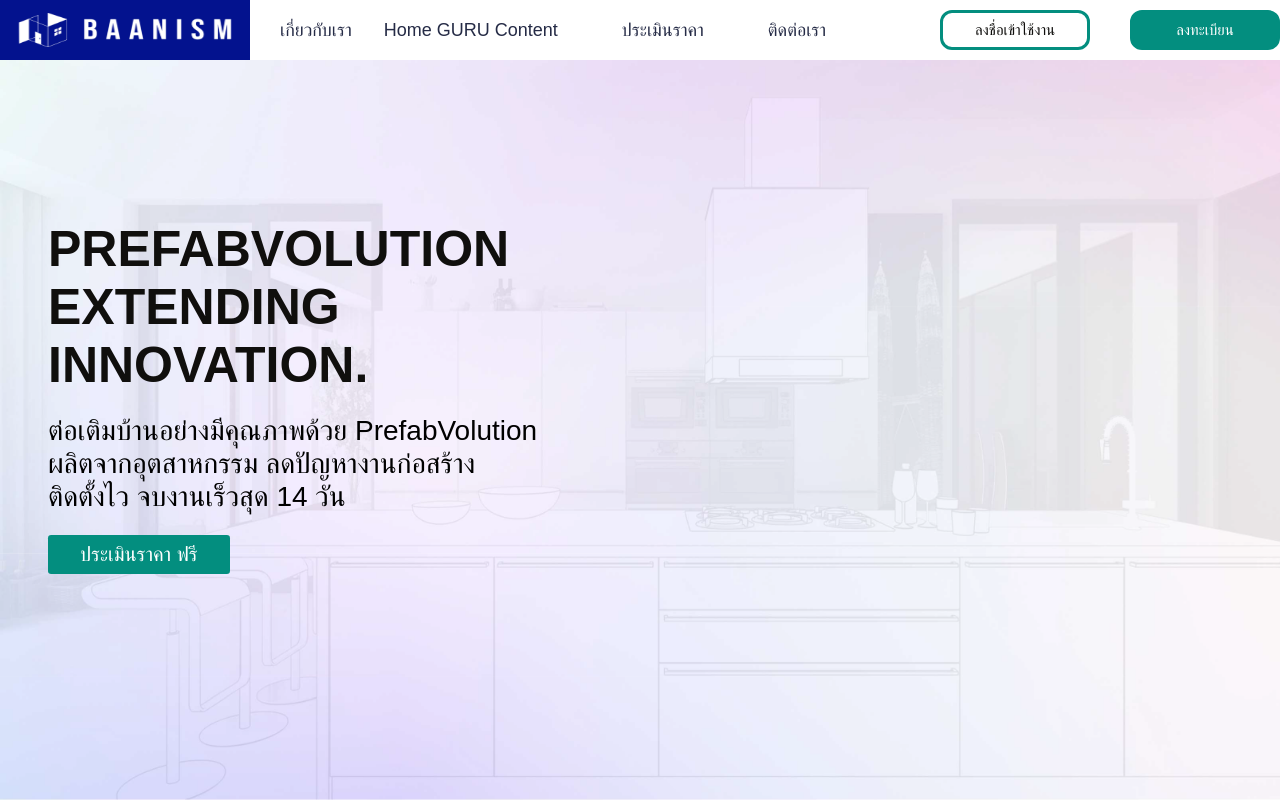
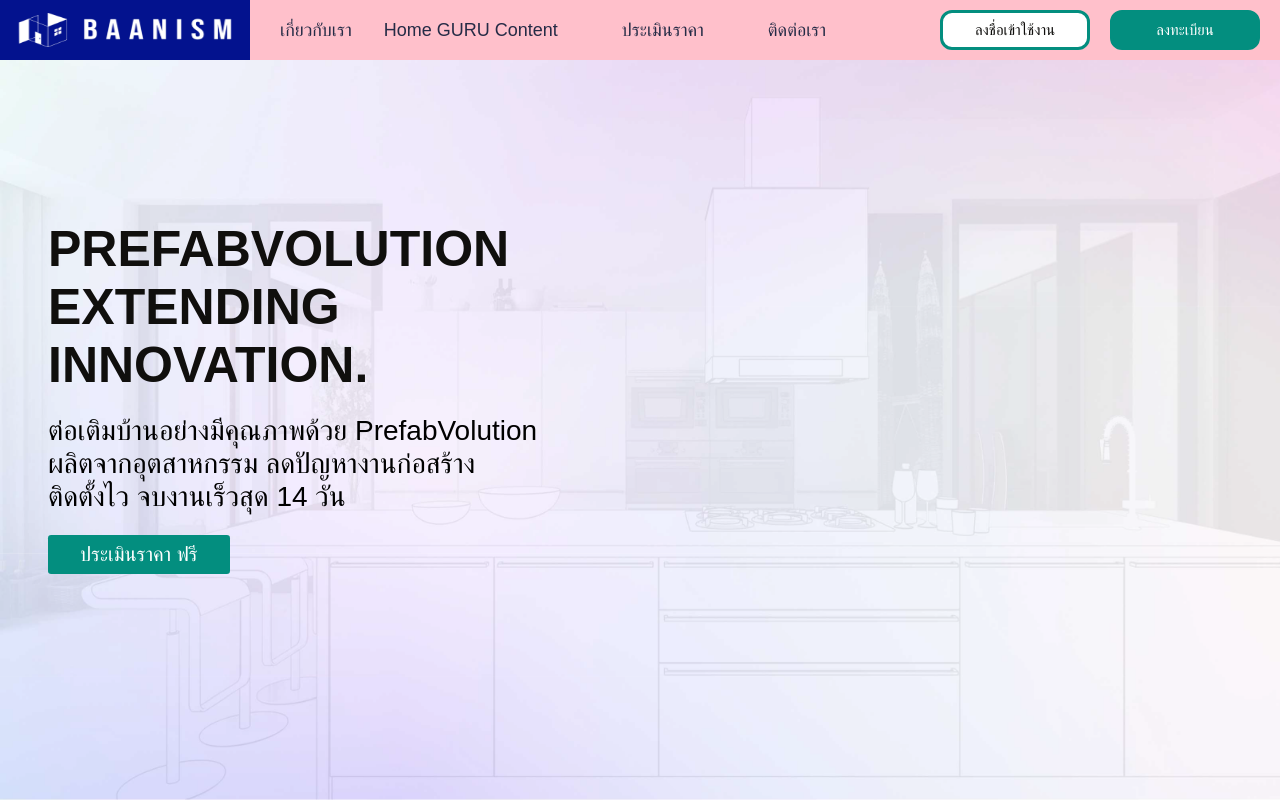
Before and after one commit to ponthep2545/Baanism, a React (Create React App) app: page / in a window 1280 px wide. Shown: the top 800 px of the page. Built offline with nearby package versions, Linux system fonts and the light colour scheme.

Commit message:
edit space

```diff
--- a/src/components/header/Header.css
+++ b/src/components/header/Header.css
@@ -3,7 +3,9 @@
   height: 60px;
   display: flex;
   flex-direction: row;
+  justify-content: flex-start;
   flex-wrap: nowrap;
+  background-color: pink;
 }
 
 .headerLogo{
@@ -21,7 +23,9 @@
 
 .headerButton{
   /* border: 1px solid green; */
-  margin: 0 0 0 auto;
+  /* margin: 0 0 0 400px; */
+  margin-left: auto;
+  padding-right: 20px;
   width: 340px;
   display: flex;
   align-items: center;
```
